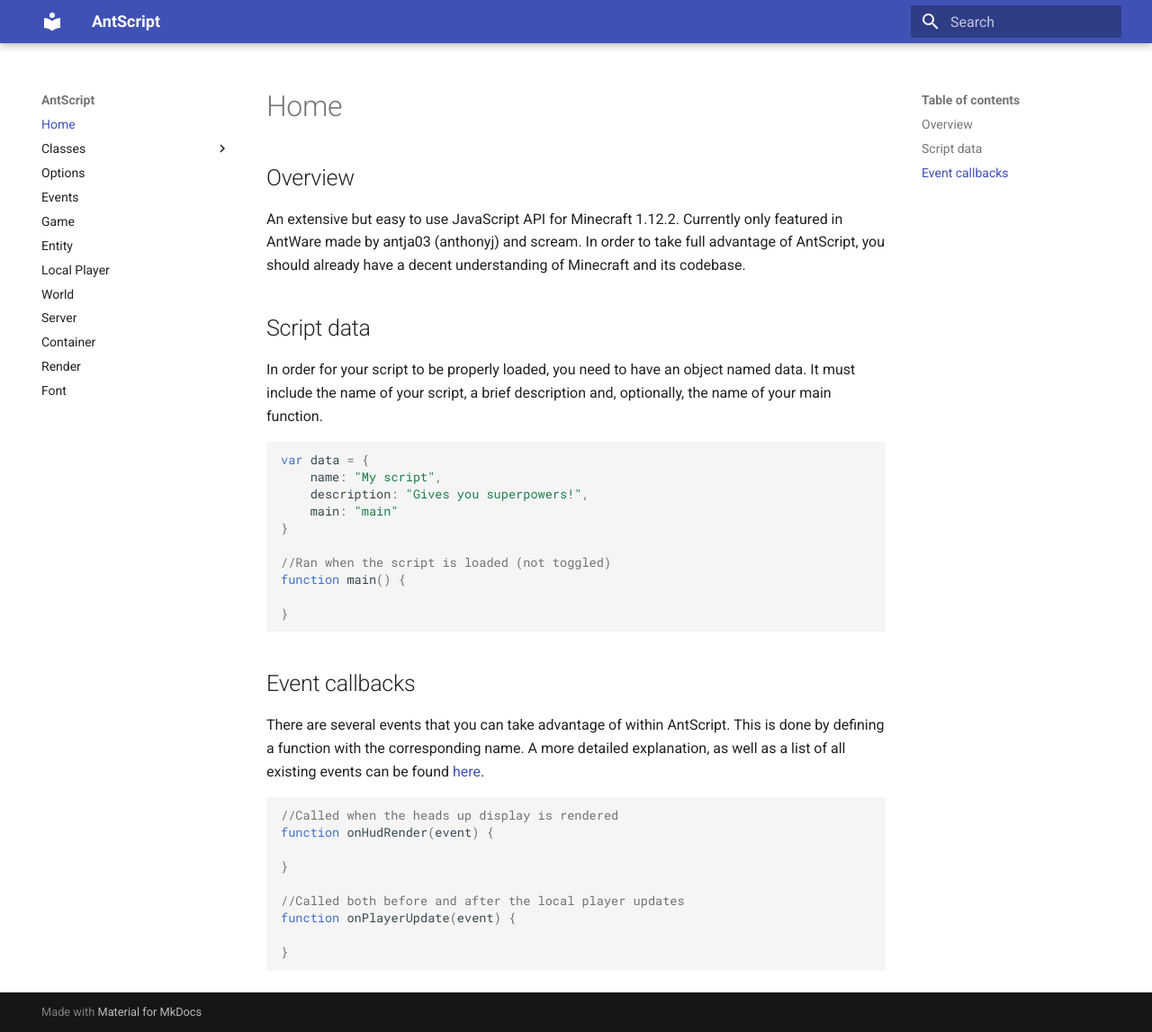
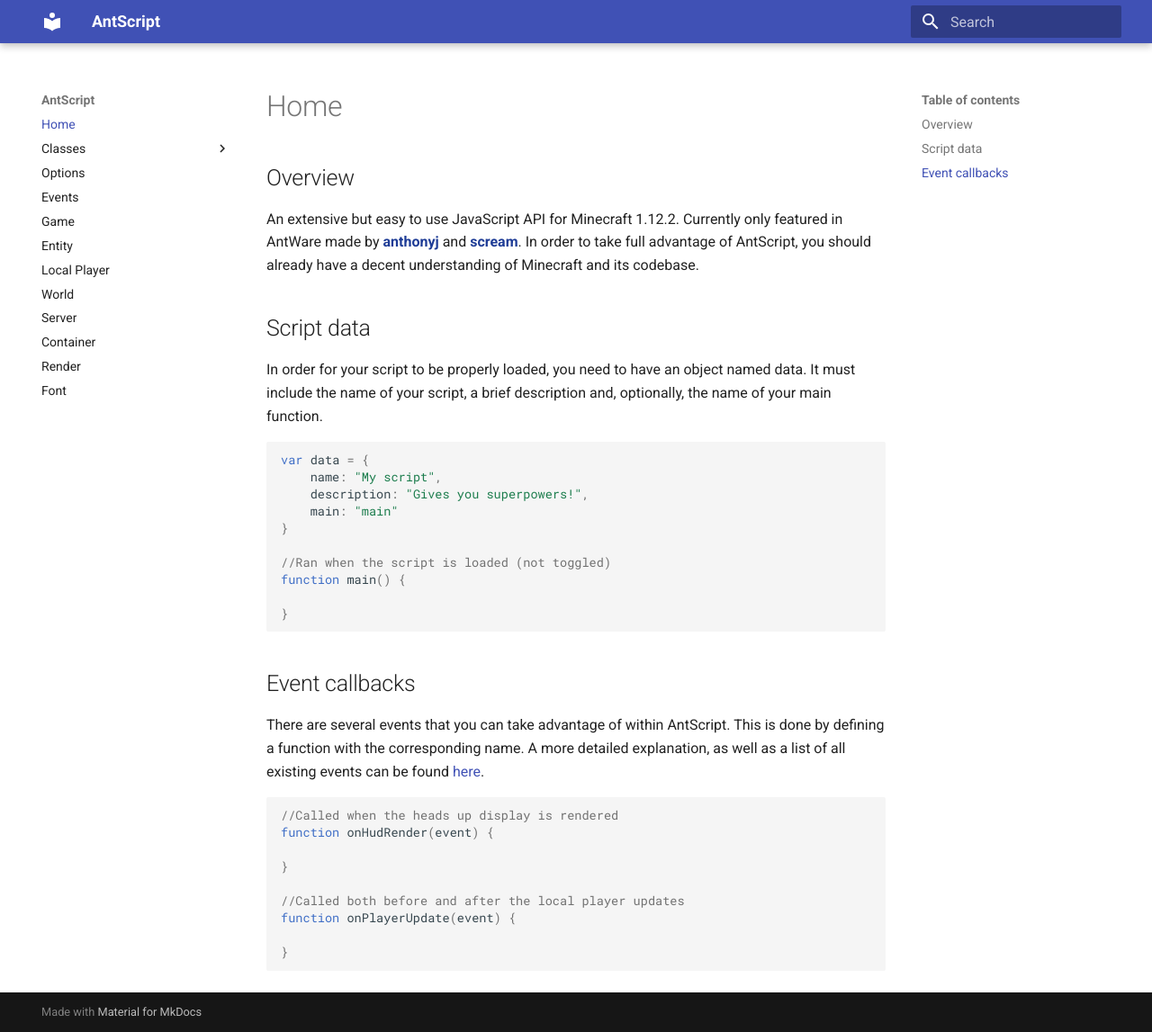
Before and after one commit to antja03/antscript-docs, an MkDocs documentation site: the page built from docs/index.md, in a window 1280 px wide and 1147 px high. Shown: the whole window at 90% size. Built offline with MkDocs 1.6.1 and Material for MkDocs 9.7.7, drawn with Linux system fonts in a browser that asks for light colours.

Commit message:
Update index.md

```diff
--- a/docs/index.md
+++ b/docs/index.md
@@ -1,5 +1,6 @@
 ## Overview
-An extensive but easy to use JavaScript API for Minecraft 1.12.2. Currently only featured in AntWare made by antja03 (anthonyj) and scream. In order to take full advantage of AntScript, you should already have a decent understanding of Minecraft and its codebase.
+
+An extensive but easy to use JavaScript API for Minecraft 1.12.2. Currently only featured in AntWare made by <font color="#1e3c96">**anthonyj**</font> and <font color="#1e3c96">**scream**</font>. In order to take full advantage of AntScript, you should already have a decent understanding of Minecraft and its codebase.
 
 ## Script data
 In order for your script to be properly loaded, you need to have an object named data. It must include the name of your script, a brief description and, optionally, the name of your main function.
```
